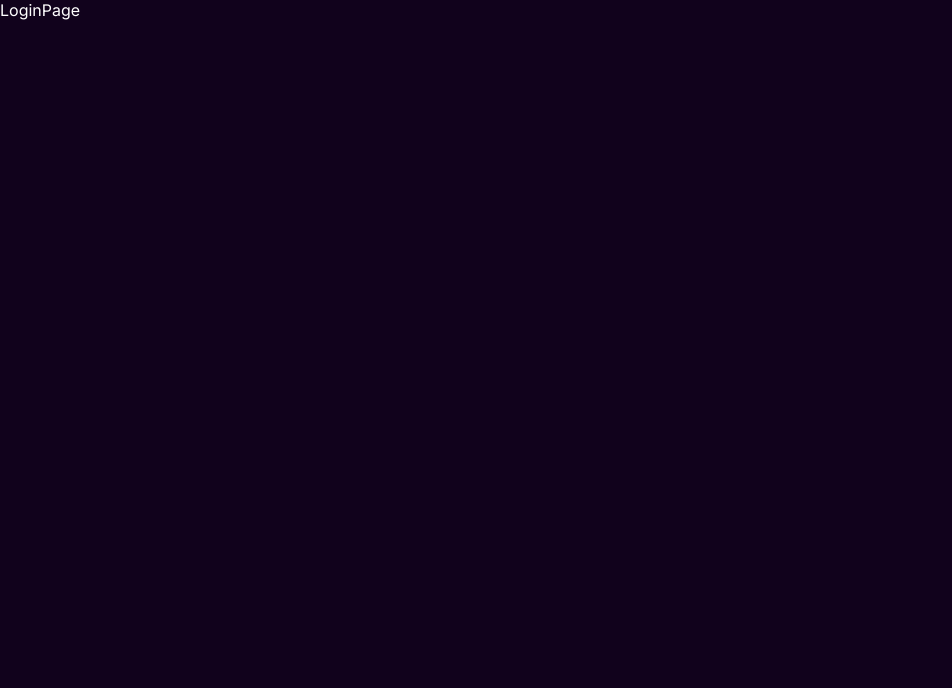
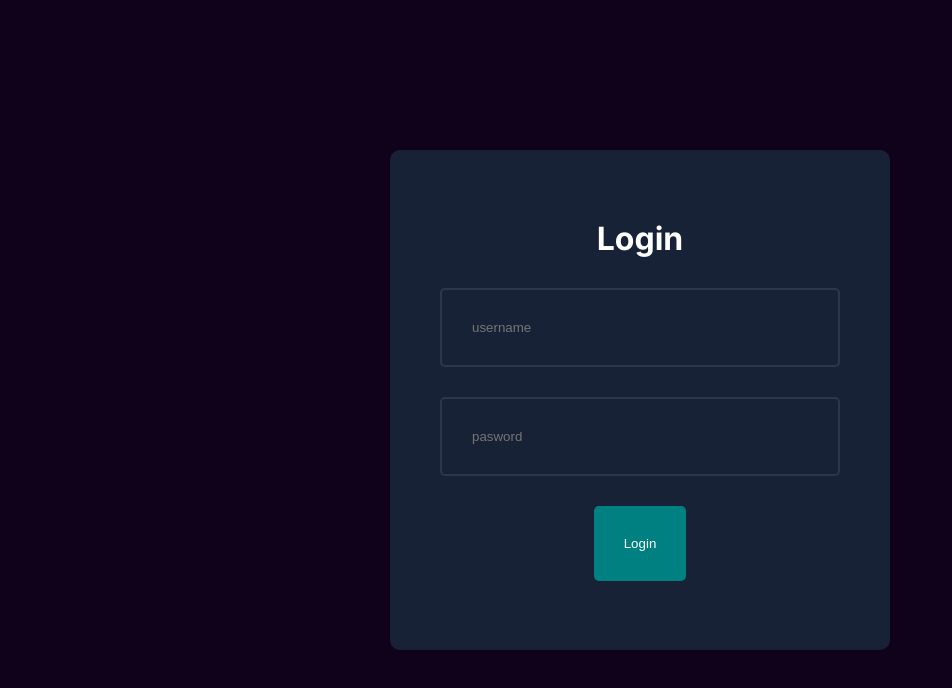
Before and after one commit to meryemkutlu/admin-dashboard, a Next.js app: page /login in a window 1280 px wide. Shown: the top 688 px of the page, without its empty margins (0-952 px from the left). Built offline with nearby package versions, Linux system fonts and the light colour scheme.

Commit message:
feat: Created login page and fixed layout issues on product detail page

```diff
--- a/app/dashboard/products/page.jsx
+++ b/app/dashboard/products/page.jsx
@@ -44,7 +44,7 @@
             <td>72</td>
             <td>
               <div className={styles.buttons}>
-                <Link href="//dashboard/products/test">
+                <Link href="/dashboard/products/test">
                   <button className={`${styles.button} ${styles.view}`}>
                     View
                   </button>
--- a/app/login/page.jsx
+++ b/app/login/page.jsx
@@ -1,5 +1,15 @@
+import styles from "@/app/ui/login/login.module.css";
 const LoginPage = () => {
-  return <div> LoginPage</div>;
+  return (
+    <div className={styles.container}>
+      <form action="" className={styles.form}>
+        <h1>Login</h1>
+        <input type="text" placeholder="username" />
+        <input type="password" placeholder="pasword" />
+        <button>Login</button>
+      </form>
+    </div>
+  );
 };
 
 export default LoginPage;
--- a/app/ui/dashboard/users/singleUser/singleUser.module.css
+++ b/app/ui/dashboard/products/singleProduct/singleProduct.module.css
@@ -16,7 +16,7 @@
 
 .imgContainer {
     width: 100%;
-    height: 300px;
+    height: 250px;
     position: relative;
     border-radius: 10px;
     overflow: hidden;
--- /dev/null
+++ b/app/ui/login/login.module.css
@@ -0,0 +1,38 @@
+.container {
+    width: 100%;
+    height: 100vh;
+    display: flex;
+    align-items: center;
+    justify-content: center;
+}
+
+.form {
+    background-color: var(--bgSoft);
+    padding: 50px;
+    border-radius: 10px;
+    width: 500px;
+    height: 500px;
+    display: flex;
+    align-items: center;
+    flex-direction: column;
+    justify-content: center;
+    gap: 30px;
+}
+
+.form input {
+    padding: 30px;
+    border: 2px solid #2e374a;
+    border-radius: 5px;
+    width: 100%;
+    background-color: var(--bgSoft);
+    color: var(--text);
+}
+
+.form button {
+    padding: 30px;
+    background-color: teal;
+    color: var(--text);
+    border: none;
+    cursor: pointer;
+    border-radius: 5px;
+}
```
Also changed, not shown: app/dashboard/products/[id]/page.jsx (added, +49 -0 lines).
